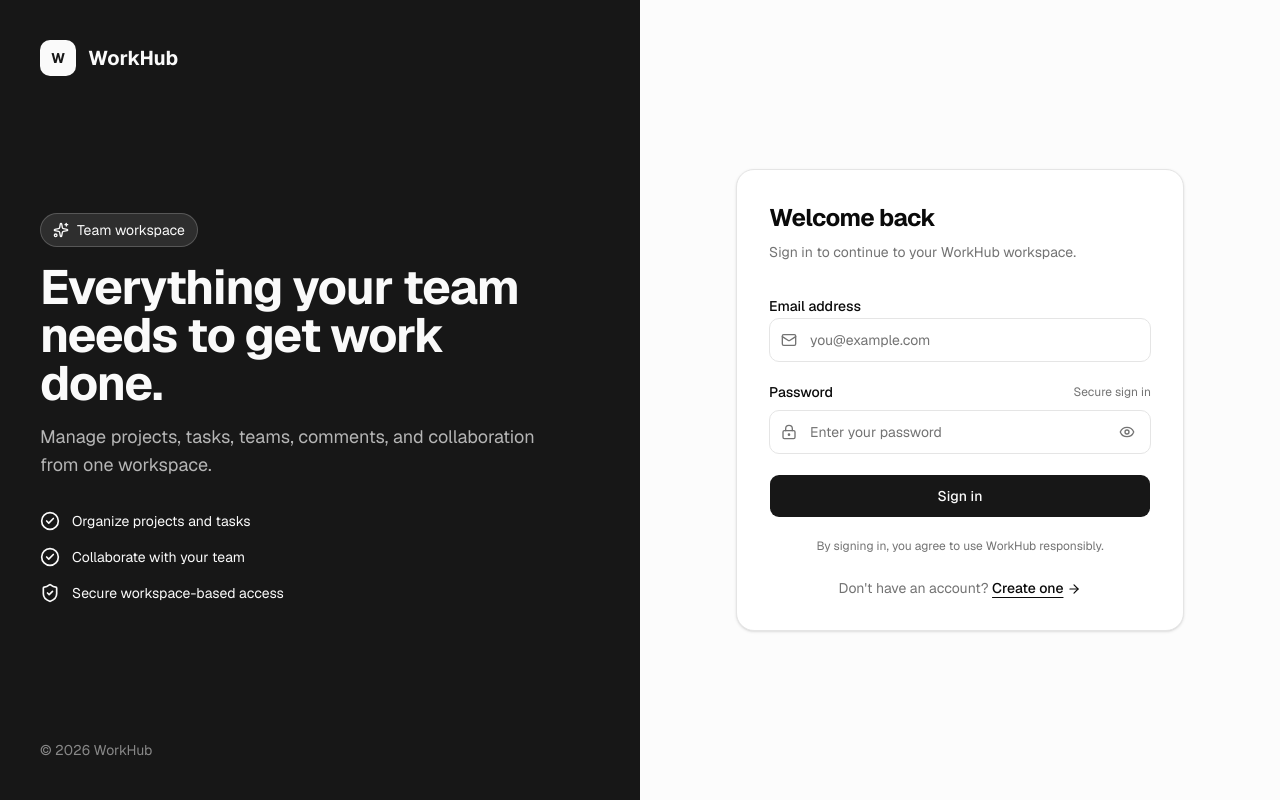
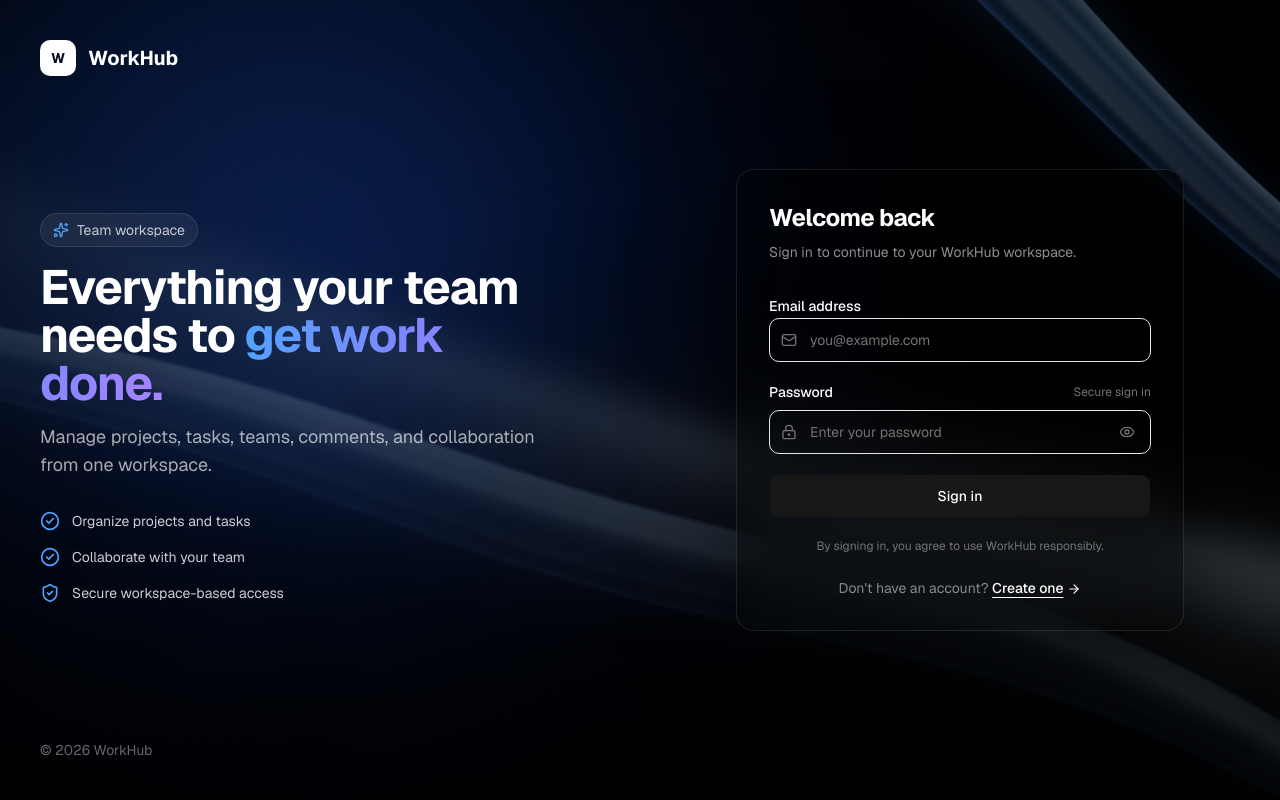
Before and after one commit to Sahoo999/workhub, a Next.js app in the folder client/: page /login in a window 1280 px wide. Built offline with nearby package versions, Linux system fonts and the light colour scheme; no server answers.

Commit message:
bg added on auth pages

```diff
--- a/client/app/login/page.tsx
+++ b/client/app/login/page.tsx
@@ -9,20 +9,23 @@ import {
   Sparkles,
 } from "lucide-react";
 
+import HeroBackground from "@/components/hero-background";
 import LoginForm from "@/features/auth/LoginForm";
 
 export default function LoginPage() {
   return (
-    <main className="min-h-screen bg-muted/30">
-      <div className="grid min-h-screen lg:grid-cols-2">
+    <main className="relative min-h-screen bg-black text-white">
+      <HeroBackground />
+
+      <div className="relative z-10 grid min-h-screen lg:grid-cols-2">
         {/* Left side */}
-        <section className="hidden bg-primary p-10 text-primary-foreground lg:flex lg:flex-col lg:justify-between">
+        <section className="hidden p-10 lg:flex lg:flex-col lg:justify-between">
           <div>
             <Link
-              href="/login"
+              href="/"
               className="flex items-center gap-3 text-xl font-bold"
             >
-              <div className="flex h-9 w-9 items-center justify-center rounded-lg bg-primary-foreground text-sm font-bold text-primary">
+              <div className="flex h-9 w-9 items-center justify-center rounded-lg bg-white text-sm font-bold text-slate-950">
                 W
               </div>
 
@@ -32,38 +35,41 @@ export default function LoginPage() {
 
           <div className="max-w-lg space-y-8">
             <div className="space-y-4">
-              <div className="inline-flex items-center gap-2 rounded-full border border-primary-foreground/20 bg-primary-foreground/10 px-3 py-1.5 text-sm">
-                <Sparkles className="h-4 w-4" />
+              <div className="inline-flex items-center gap-2 rounded-full border border-white/10 bg-white/[0.06] px-3 py-1.5 text-sm text-white/75 backdrop-blur-xl">
+                <Sparkles className="h-4 w-4 text-blue-400" />
                 Team workspace
               </div>
 
               <h1 className="text-4xl font-bold tracking-tight xl:text-5xl">
-                Everything your team needs to get work done.
+                Everything your team needs to{" "}
+                <span className="bg-gradient-to-r from-blue-400 via-indigo-400 to-violet-400 bg-clip-text text-transparent">
+                  get work done.
+                </span>
               </h1>
 
-              <p className="text-lg text-primary-foreground/70">
+              <p className="text-lg text-white/65">
                 Manage projects, tasks, teams, comments,
                 and collaboration from one workspace.
               </p>
             </div>
 
             <div className="space-y-4">
-              <div className="flex items-center gap-3">
-                <CheckCircle2 className="h-5 w-5" />
+              <div className="flex items-center gap-3 text-white/80">
+                <CheckCircle2 className="h-5 w-5 text-blue-400" />
                 <span className="text-sm">
                   Organize projects and tasks
                 </span>
               </div>
 
-              <div className="flex items-center gap-3">
-                <CheckCircle2 className="h-5 w-5" />
+              <div className="flex items-center gap-3 text-white/80">
+                <CheckCircle2 className="h-5 w-5 text-blue-400" />
                 <span className="text-sm">
                   Collaborate with your team
                 </span>
               </div>
 
-              <div className="flex items-center gap-3">
-                <ShieldCheck className="h-5 w-5" />
+              <div className="flex items-center gap-3 text-white/80">
+                <ShieldCheck className="h-5 w-5 text-blue-400" />
                 <span className="text-sm">
                   Secure workspace-based access
                 </span>
@@ -71,9 +77,7 @@ export default function LoginPage() {
             </div>
           </div>
 
-          <p className="text-sm text-primary-foreground/50">
-            © 2026 WorkHub
-          </p>
+          <p className="text-sm text-white/40">© 2026 WorkHub</p>
         </section>
 
         {/* Right side */}
@@ -82,10 +86,10 @@ export default function LoginPage() {
             {/* Mobile logo */}
             <div className="mb-8 lg:hidden">
               <Link
-                href="/login"
+                href="/"
                 className="flex items-center gap-2 text-xl font-bold"
               >
-                <div className="flex h-9 w-9 items-center justify-center rounded-lg bg-primary text-sm font-bold text-primary-foreground">
+                <div className="flex h-9 w-9 items-center justify-center rounded-lg bg-white text-sm font-bold text-slate-950">
                   W
                 </div>
 
@@ -93,24 +97,24 @@ export default function LoginPage() {
               </Link>
             </div>
 
-            <div className="rounded-2xl border bg-background p-6 shadow-sm sm:p-8">
+            <div className="rounded-2xl border border-white/10 bg-black/40 p-6 shadow-[0_30px_100px_rgba(0,0,0,0.55)] backdrop-blur-2xl sm:p-8">
               <div className="mb-8 space-y-2">
-                <h2 className="text-2xl font-bold tracking-tight">
+                <h2 className="text-2xl font-bold tracking-tight text-white">
                   Welcome back
                 </h2>
 
-                <p className="text-sm text-muted-foreground">
+                <p className="text-sm text-white/55">
                   Sign in to continue to your WorkHub workspace.
                 </p>
               </div>
 
               <LoginForm />
 
-              <div className="mt-6 text-center text-sm text-muted-foreground">
+              <div className="mt-6 text-center text-sm text-white/50">
                 Don&apos;t have an account?{" "}
                 <Link
                   href="/register"
-                  className="font-medium text-foreground underline underline-offset-4 hover:text-primary"
+                  className="font-medium text-white underline underline-offset-4 hover:text-blue-300"
                 >
                   Create one
                   <ArrowRight className="ml-1 inline h-3.5 w-3.5" />
--- a/client/app/register/page.tsx
+++ b/client/app/register/page.tsx
@@ -8,20 +8,22 @@ import {
   ShieldCheck,
   Sparkles,
 } from "lucide-react";
-
 import RegisterForm from "@/features/auth/RegisterForm";
+import GlowBackground from "@/components/glow-background"
 
 export default function RegisterPage() {
   return (
-    <main className="min-h-screen bg-muted/30">
-      <div className="grid min-h-screen lg:grid-cols-2">
+    <main className="relative min-h-screen bg-black text-white">
+      <GlowBackground />
+
+      <div className="relative z-10 grid min-h-screen lg:grid-cols-2">
         {/* Product panel */}
-        <section className="hidden bg-primary p-10 text-primary-foreground lg:flex lg:flex-col lg:justify-between">
+        <section className="hidden p-10 lg:flex lg:flex-col lg:justify-between">
           <Link
-            href="/register"
+            href="/"
             className="flex items-center gap-3 text-xl font-bold"
           >
-            <div className="flex h-9 w-9 items-center justify-center rounded-lg bg-primary-foreground text-sm font-bold text-primary">
+            <div className="flex h-9 w-9 items-center justify-center rounded-lg bg-white text-sm font-bold text-slate-950">
               W
             </div>
 
@@ -30,38 +32,41 @@ export default function RegisterPage() {
 
           <div className="max-w-lg space-y-8">
             <div className="space-y-4">
-              <div className="inline-flex items-center gap-2 rounded-full border border-primary-foreground/20 bg-primary-foreground/10 px-3 py-1.5 text-sm">
-                <Sparkles className="h-4 w-4" />
+              <div className="inline-flex items-center gap-2 rounded-full border border-white/10 bg-white/[0.06] px-3 py-1.5 text-sm text-white/75 backdrop-blur-xl">
+                <Sparkles className="h-4 w-4 text-blue-400" />
                 Start collaborating
               </div>
 
               <h1 className="text-4xl font-bold tracking-tight xl:text-5xl">
-                Bring your team&apos;s work into one place.
+                Bring your team&apos;s work into{" "}
+                <span className="bg-gradient-to-r from-blue-400 via-indigo-400 to-violet-400 bg-clip-text text-transparent">
+                  one place.
+                </span>
               </h1>
 
-              <p className="text-lg text-primary-foreground/70">
+              <p className="text-lg text-white/65">
                 Create projects, assign tasks, discuss work,
                 and keep everyone aligned.
               </p>
             </div>
 
             <div className="space-y-4">
-              <div className="flex items-center gap-3">
-                <CheckCircle2 className="h-5 w-5" />
+              <div className="flex items-center gap-3 text-white/80">
+                <CheckCircle2 className="h-5 w-5 text-blue-400" />
                 <span className="text-sm">
                   Projects and tasks in one workspace
                 </span>
               </div>
 
-              <div className="flex items-center gap-3">
-                <CheckCircle2 className="h-5 w-5" />
+              <div className="flex items-center gap-3 text-white/80">
+                <CheckCircle2 className="h-5 w-5 text-blue-400" />
                 <span className="text-sm">
                   Team collaboration and comments
                 </span>
               </div>
 
-              <div className="flex items-center gap-3">
-                <ShieldCheck className="h-5 w-5" />
+              <div className="flex items-center gap-3 text-white/80">
+                <ShieldCheck className="h-5 w-5 text-blue-400" />
                 <span className="text-sm">
                   Role-based workspace access
                 </span>
@@ -69,9 +74,7 @@ export default function RegisterPage() {
             </div>
           </div>
 
-          <p className="text-sm text-primary-foreground/50">
-            © 2026 WorkHub
-          </p>
+          <p className="text-sm text-white/40">© 2026 WorkHub</p>
         </section>
 
         {/* Form */}
@@ -79,10 +82,10 @@ export default function RegisterPage() {
           <div className="w-full max-w-md">
             <div className="mb-8 lg:hidden">
               <Link
-                href="/register"
+                href="/"
                 className="flex items-center gap-2 text-xl font-bold"
               >
-                <div className="flex h-9 w-9 items-center justify-center rounded-lg bg-primary text-sm font-bold text-primary-foreground">
+                <div className="flex h-9 w-9 items-center justify-center rounded-lg bg-white text-sm font-bold text-slate-950">
                   W
                 </div>
 
@@ -90,24 +93,24 @@ export default function RegisterPage() {
               </Link>
             </div>
 
-            <div className="rounded-2xl border bg-background p-6 shadow-sm sm:p-8">
+            <div className="rounded-2xl border border-white/10 bg-black/40 p-6 shadow-[0_30px_100px_rgba(0,0,0,0.55)] backdrop-blur-2xl sm:p-8">
               <div className="mb-8 space-y-2">
-                <h2 className="text-2xl font-bold tracking-tight">
+                <h2 className="text-2xl font-bold tracking-tight text-white">
                   Create your account
                 </h2>
 
-                <p className="text-sm text-muted-foreground">
+                <p className="text-sm text-white/55">
                   Get your team set up and start managing work.
                 </p>
               </div>
 
               <RegisterForm />
 
-              <div className="mt-6 text-center text-sm text-muted-foreground">
+              <div className="mt-6 text-center text-sm text-white/50">
                 Already have an account?{" "}
                 <Link
                   href="/login"
-                  className="font-medium text-foreground underline underline-offset-4 hover:text-primary"
+                  className="font-medium text-white underline underline-offset-4 hover:text-blue-300"
                 >
                   Sign in
                   <ArrowRight className="ml-1 inline h-3.5 w-3.5" />
```
Also changed, not shown: client/components/glow-background.tsx (added, +26 -0 lines).
